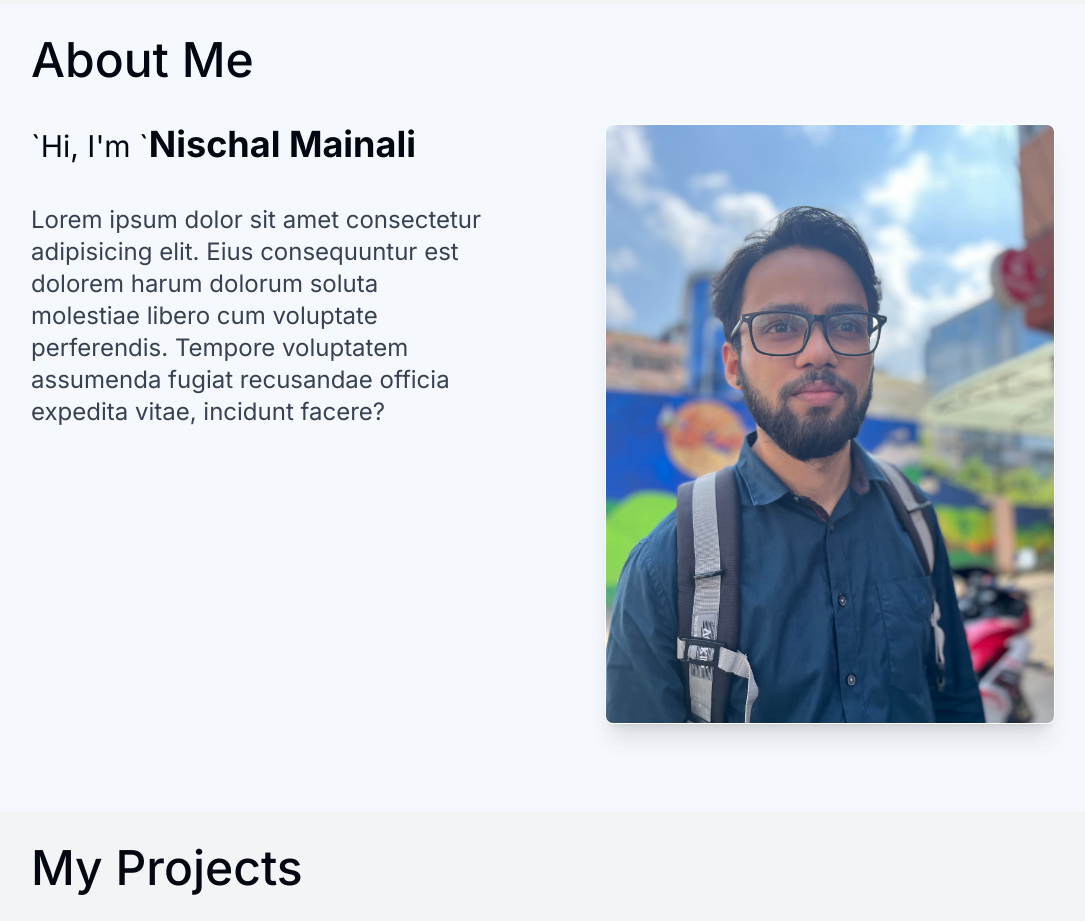
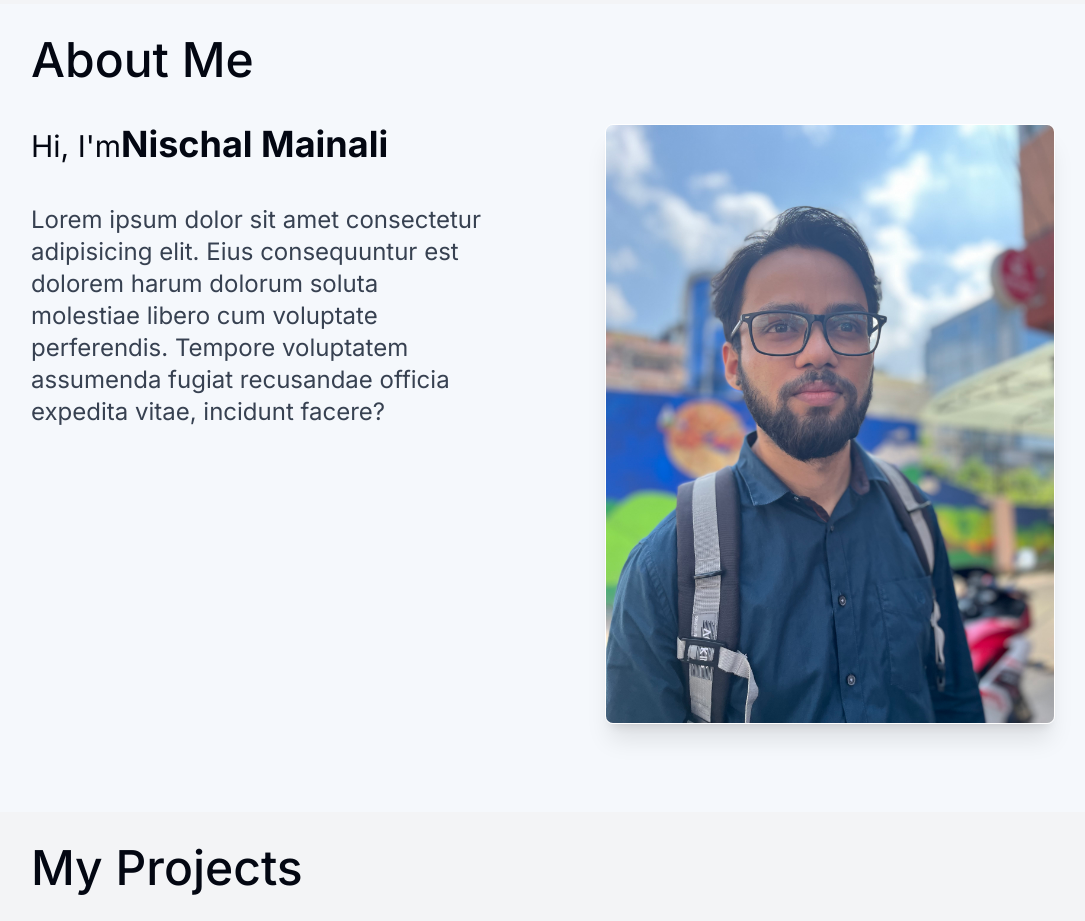
Before and after one commit to nischalmainali21/portfolio-template, a Next.js app: page / in a window 1280 px wide. Shown: the part 840-1761 px from the top of the page, without its empty margins (97-1182 px from the left). Built offline with nearby package versions, Linux system fonts and the light colour scheme.

Commit message:
Text changes in description

```diff
--- a/components/about.tsx
+++ b/components/about.tsx
@@ -37,7 +37,7 @@ export default function About() {
             <div className="flex flex-col">
               {/* some paragraphs */}
               <span className="text-xl mb-6 sm:text-3xl sm:mb-10">
-                `Hi, I&apos;m `
+                Hi, I&apos;m
                 <span className="font-bold text-2xl sm:text-4xl">
                   Nischal Mainali
                 </span>
```
